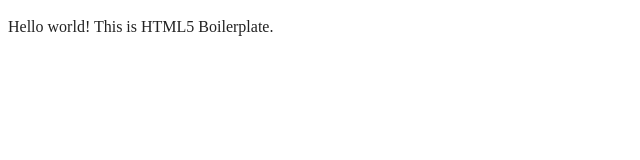
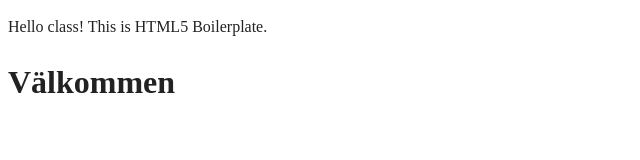
Before and after one commit to dardanhas/HTMLAssignment, a website built with webpack: page P0-HelloWorld/index.html in a window 1280 px wide. Shown: the whole page, without its empty margins (0-640 px from the left). Built offline with nearby package versions, Linux system fonts and the light colour scheme.

Commit message:
Update index.html

```diff
--- a/P0-HelloWorld/index.html
+++ b/P0-HelloWorld/index.html
@@ -25,9 +25,9 @@
 <body>
 
   <!-- Add your site or application content here -->
-  <p>Hello world! This is HTML5 Boilerplate.</p>
+  <p>Hello class! This is HTML5 Boilerplate.</p>
   <script src="js/app.js"></script>
-
+<h1>Välkommen</h1>
 </body>
 
 </html>
```
